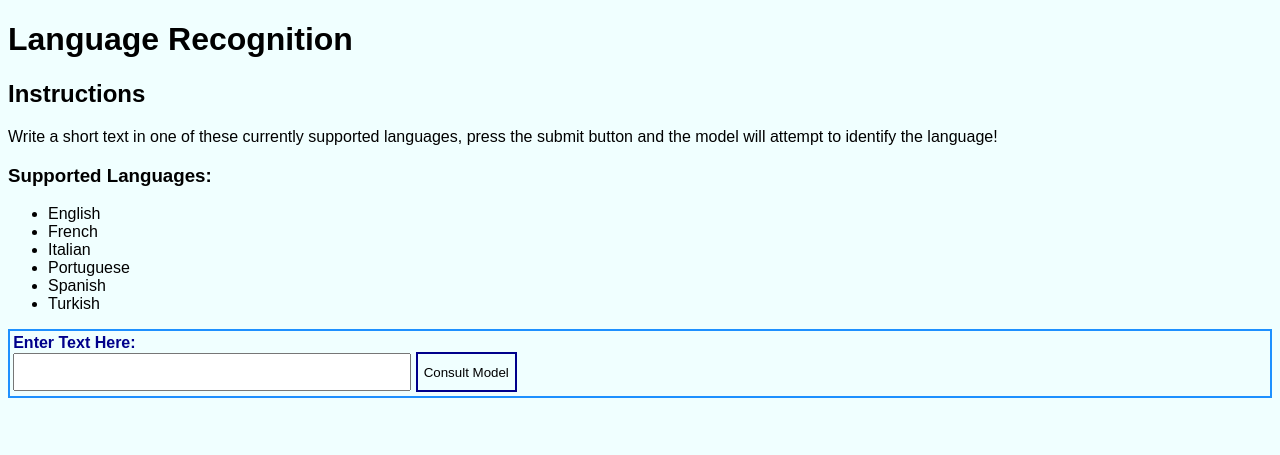
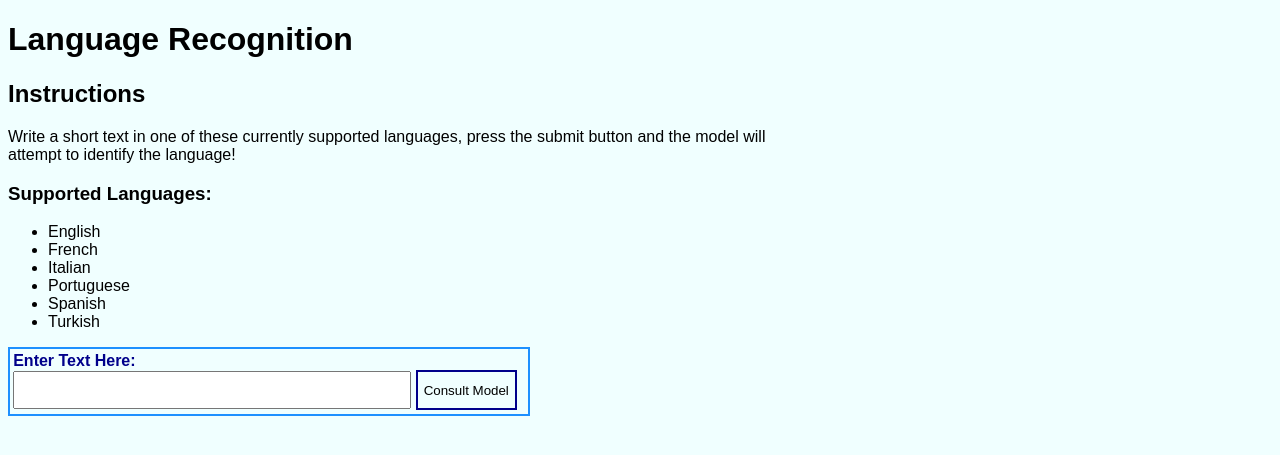
Before and after one commit to jacosta13/language-recognize, a FastAPI app: page /api/v1/identify in a window 1280 px wide. Shown: the part 60-515 px from the top of the page. Run offline with FastAPI, Linux system fonts and the light colour scheme.

Commit message:
Fix widths

```diff
--- a/service/src/templates/index.html
+++ b/service/src/templates/index.html
@@ -26,6 +26,10 @@
             font-family: "Ubuntu",sans-serif;
         }
 
+        .intro-container {
+            width: 60vw;
+        }
+
         .input-textfield {
             height: 2rem;
             width: 24rem;
@@ -44,12 +48,14 @@
             background: lightpink;
             border: solid 2px crimson;
             padding: 0.2rem;
+            width: 40vw;
         }
 
         .form-container {
             border: solid 2px dodgerblue;
             color: darkblue;
             padding: 0.2rem;
+            width: 40vw;
         }
 
         .model-result {
@@ -69,7 +75,7 @@
 </nav>
 
 <h1>Language Recognition</h1>
-<div>
+<div class="intro-container">
     <h2>Instructions</h2>
     <p>
         Write a short text in one of these currently supported languages, press
```
